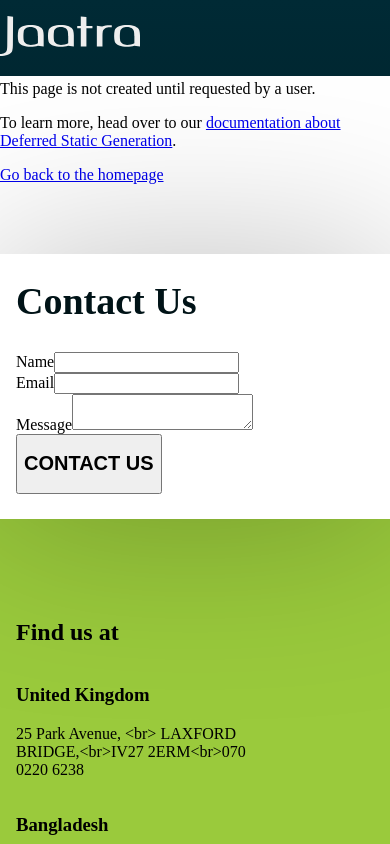
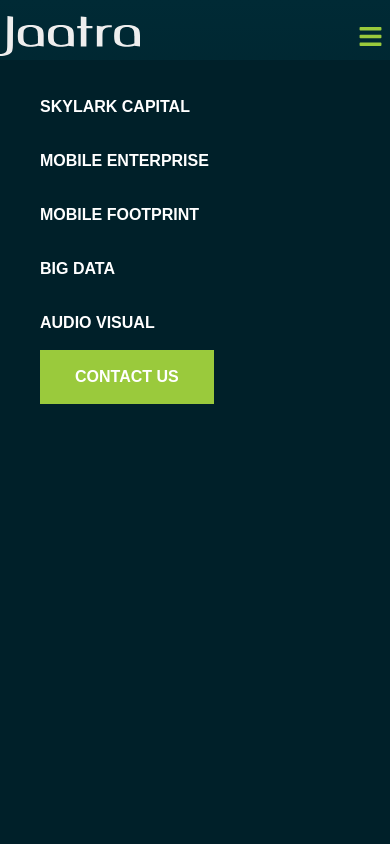
Before and after one commit to coder618/gatsby-starter-default, a Gatsby site: page /using-dsg in a window 390 px wide. Shown: the top 844 px of the page. Built offline with nearby package versions, Linux system fonts and the light colour scheme; Gatsby itself is replaced by a stand-in of ours.

Commit message:
mobile menu on mid

```diff
--- a/src/components/header.js
+++ b/src/components/header.js
@@ -3,7 +3,7 @@
 
 import { Link } from "gatsby"
 
-import "../scss/layout/main-navigation.scss"
+import "../scss/layout/header.scss"
 
 function Header() {
   const [isScrolled, setIsScrolled] = useState(false)
@@ -26,10 +26,10 @@
   return (
     <header className={isScrolled ? "scrolled" : ""}>
       <div className="container">
-        <Link href="/">
+        <Link className="site-link" href="/">
           <img src="../logo.svg" alt="logo" />
         </Link>
-
+        <div className="menu-wrapper">
           <ul className="menu-list">
             <li>
               <a href="#">Skylark Capital</a>
@@ -53,6 +53,23 @@
             </li>
           </ul>
         </div>
+        <div className="only-mobile">
+          <button className="mobile-menu-toggler">
+            <svg
+              width="25"
+              height="25"
+              viewBox="0 0 25 25"
+              fill="none"
+              xmlns="http://www.w3.org/2000/svg"
+            >
+              <path
+                d="M2.34375 6.44531H22.6562C23.0877 6.44531 23.4375 6.09556 23.4375 5.66406V3.71094C23.4375 3.27944 23.0877 2.92969 22.6562 2.92969H2.34375C1.91226 2.92969 1.5625 3.27944 1.5625 3.71094V5.66406C1.5625 6.09556 1.91226 6.44531 2.34375 6.44531ZM2.34375 14.2578H22.6562C23.0877 14.2578 23.4375 13.9081 23.4375 13.4766V11.5234C23.4375 11.0919 23.0877 10.7422 22.6562 10.7422H2.34375C1.91226 10.7422 1.5625 11.0919 1.5625 11.5234V13.4766C1.5625 13.9081 1.91226 14.2578 2.34375 14.2578ZM2.34375 22.0703H22.6562C23.0877 22.0703 23.4375 21.7206 23.4375 21.2891V19.3359C23.4375 18.9044 23.0877 18.5547 22.6562 18.5547H2.34375C1.91226 18.5547 1.5625 18.9044 1.5625 19.3359V21.2891C1.5625 21.7206 1.91226 22.0703 2.34375 22.0703Z"
+                fill="#9ACA3C"
+              />
+            </svg>
+          </button>
+        </div>
+      </div>
     </header>
   )
 }
--- a/src/scss/layout/GenericBanner.scss
+++ b/src/scss/layout/GenericBanner.scss
@@ -55,6 +55,7 @@
   .mobile {
     display: none;
   }
+
   @media only screen and (max-width: 768px) {
     margin-bottom: 0;
     .ufo {
--- a/src/scss/layout/main-navigation.scss
+++ b/src/scss/layout/header.scss
@@ -42,12 +42,51 @@
     padding: 10px 0;
     background: linear-gradient(180deg, #002a35 0%, #001e26 424.93%);
   }
+
+  .mobile-menu-toggler {
+    border: 0;
+    background-color: transparent;
+    padding: 0;
+    width: 40px;
+    height: 40px;
+    display: flex;
+    justify-content: center;
+    align-items: center;
+  }
+
+  .site-link {
+    max-width: 140px;
+    height: 40px;
+  }
+
   @media only screen and (max-width: 768px) {
     padding: 16px 0px;
     background: linear-gradient(180deg, #002a35 0%, #001e26 424.93%);
 
     ul.menu-list {
       display: none;
+      display: block;
+      position: fixed;
+      background: #002029;
+      margin: 0;
+      padding: 20px 0 30px 0;
+      width: 100%;
+      left: 0;
+      padding-top: 20px;
+      top: 60px;
+      height: calc(100% - 60px);
+      overflow-y: auto;
+
+      a {
+        padding: 20px 0;
+        display: block;
+        font-size: 16px;
+      }
+
+      a.btn-primary {
+        display: inline-block;
+        padding: 20px 35px;
+      }
     }
   }
 }
```
Also changed, not shown: task-todo.md (+1 -1 lines). Lines whose indentation alone changed are shown as unchanged.
